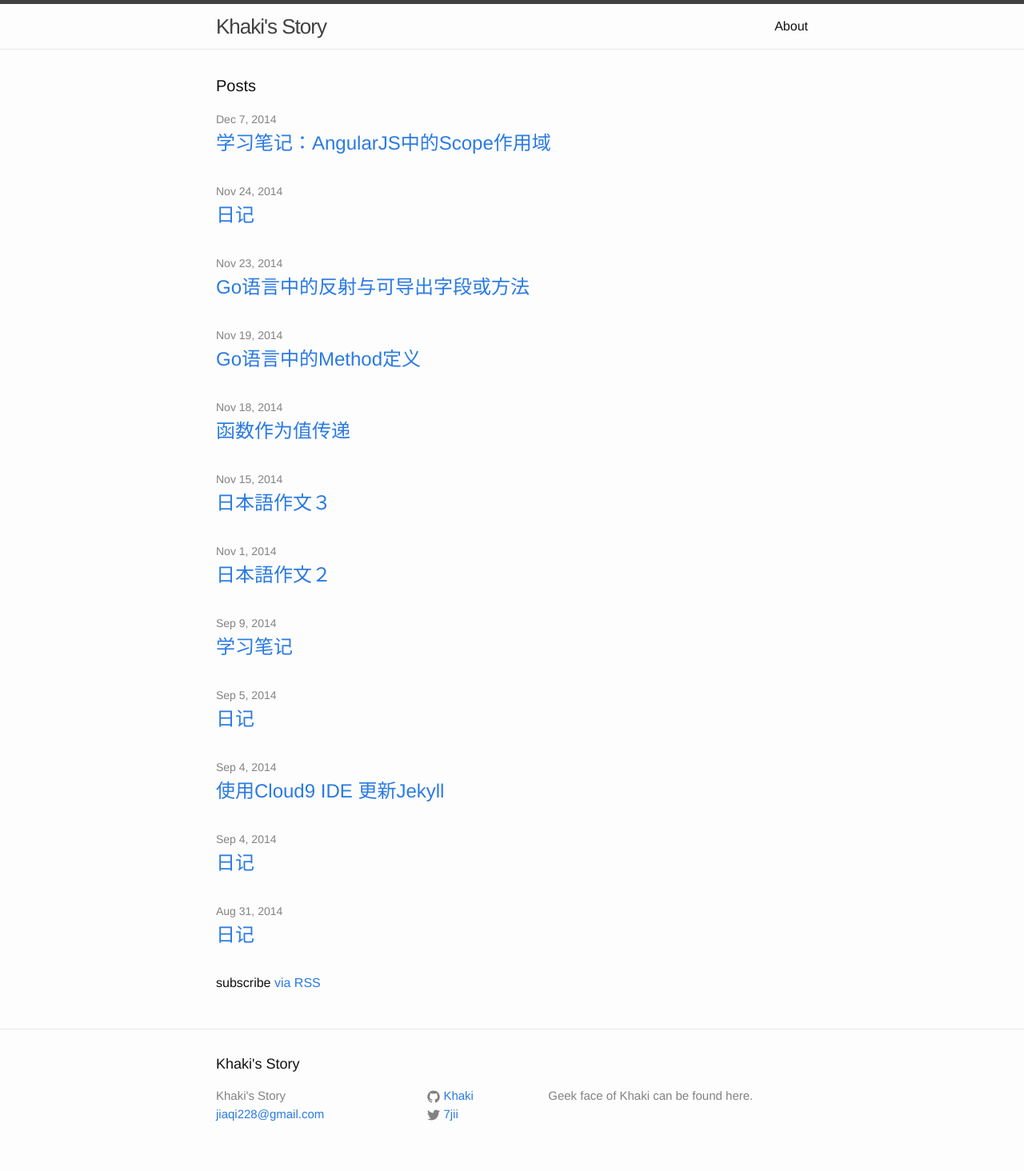
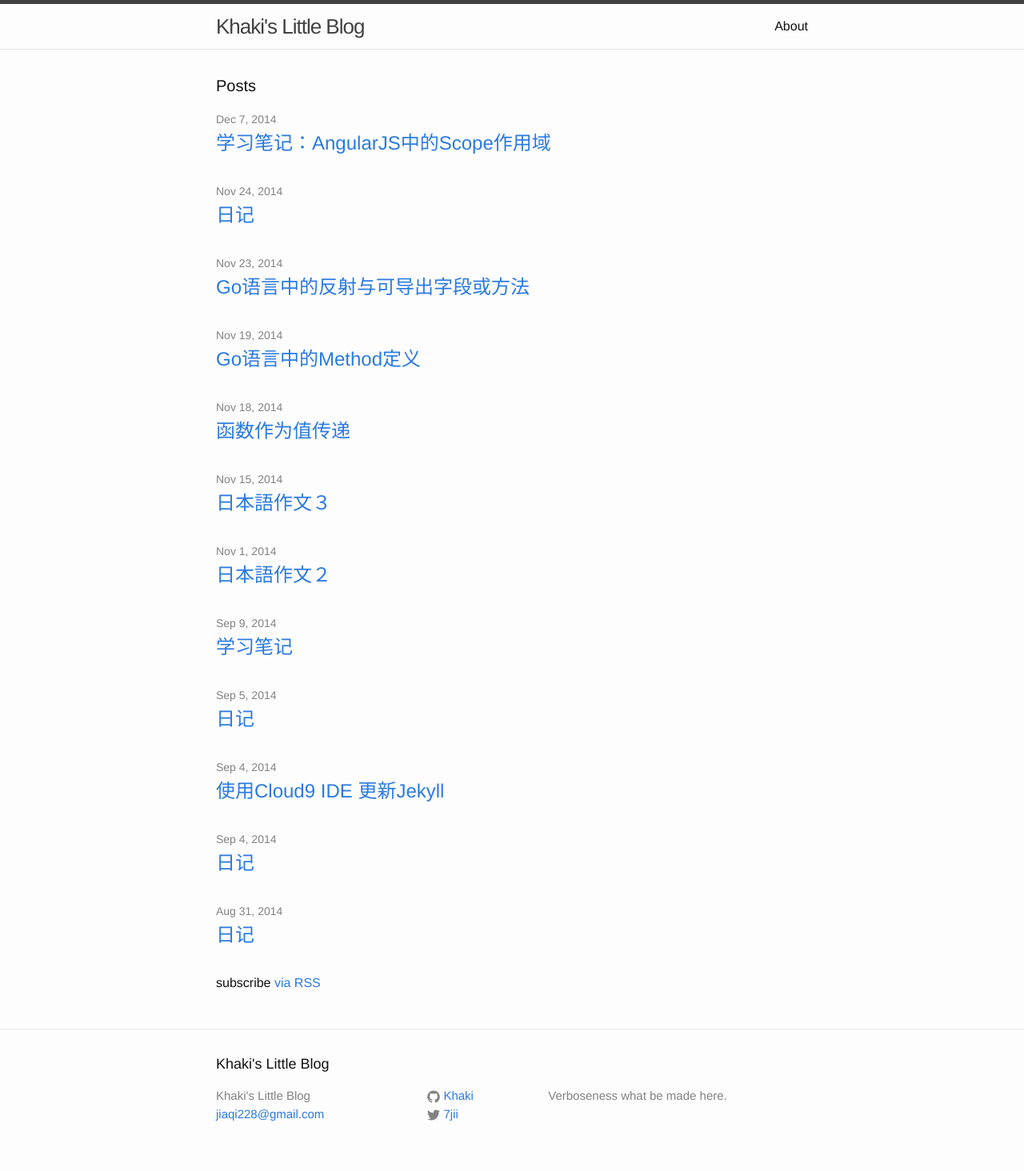
Before and after one commit to Khaki/khaki.github.io, a Jekyll site: the page built from index.html, in a window 1280 px wide. Shown: the whole page at 80% size. Built offline with Jekyll 4.4.1, drawn with Linux system fonts in a browser that asks for light colours.

Commit message:
Updated site description.

```diff
--- a/_config.yml
+++ b/_config.yml
@@ -1,8 +1,8 @@
 # Site settings
-title: Khaki's Story
+title: Khaki's Little Blog
 email: jiaqi228@gmail.com
 description: > # this means to ignore newlines until "baseurl:"
-  Geek face of Khaki can be found here.
+  Verboseness what be made here.
 baseurl: "" # the subpath of your site, e.g. /blog/
 url: "http://khaki.github.io" # the base hostname & protocol for your site
 twitter_username: 7jii
```
